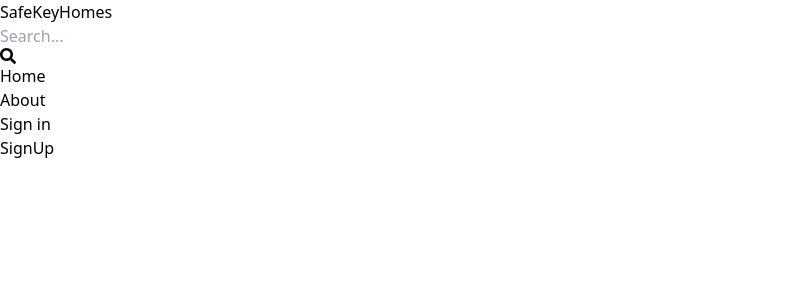
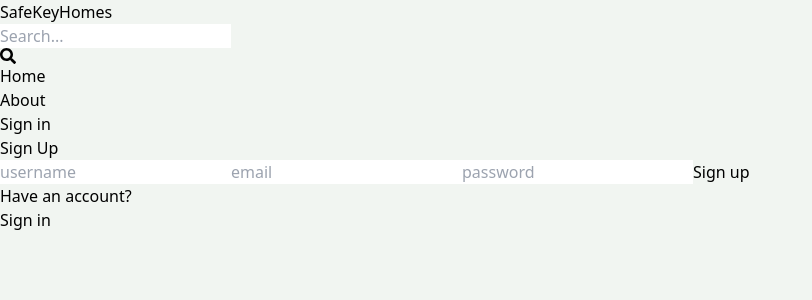
Before and after one commit to Andy1100-1100/real-estate-mern, a React (Vite) app in the folder client/: page /sign-up in a window 1280 px wide. Shown: the top 300 px of the page, without its empty margins (0-812 px from the left). Built offline with nearby package versions, Linux system fonts and the light colour scheme.

Commit message:
complete sign up page ui

```diff
--- a/client/src/index.css
+++ b/client/src/index.css
@@ -1,3 +1,7 @@
 @tailwind base;
 @tailwind components;
 @tailwind utilities;
+
+body{
+    background-color: rgb(241, 245, 241);
+}
--- a/client/src/pages/SignUp.jsx
+++ b/client/src/pages/SignUp.jsx
@@ -1,9 +1,21 @@
-import React from 'react'
+import { Link } from 'react-router-dom'
 
 export default function SignUp() {
   return (
-    <div>
-      SignUp
+    <div className='p-3 max-w-lg mx-auto'>
+      <h1 className='text-3xl text-center font-semibold my-7'>Sign Up</h1>
+      <form className='flex flex-col gap-4'>
+        <input type="text" placeholder='username' className='border p-3 rounded-lg' id='username'/>
+        <input type="email" placeholder='email' className='border p-3 rounded-lg' id='email'/>
+        <input type="password" placeholder='password' className='border p-3 rounded-lg' id='password'/>
+        <button className='bg-slate-700 text-white p-3 rounded-lg uppercase hover:opacity-95 disabled:opacity-80'>Sign up</button>
+      </form>
+      <div className='flex gap-2 mt-5'>
+        <p>Have an account?</p>
+        <Link to={"/sign-in"}>
+          <span className='text-blue-700'>Sign in</span>
+        </Link>
+      </div>
     </div>
   )
 }
```
